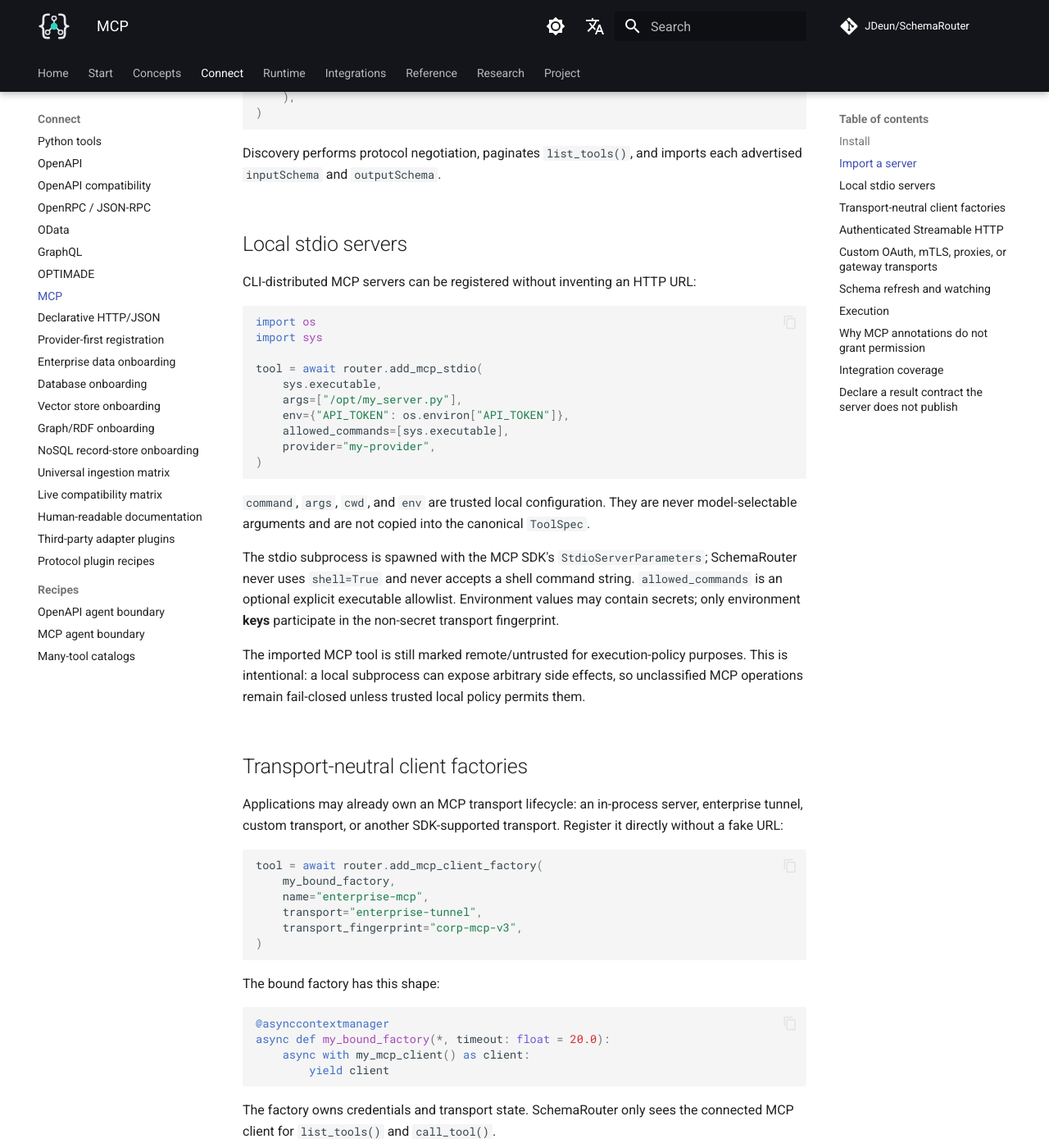
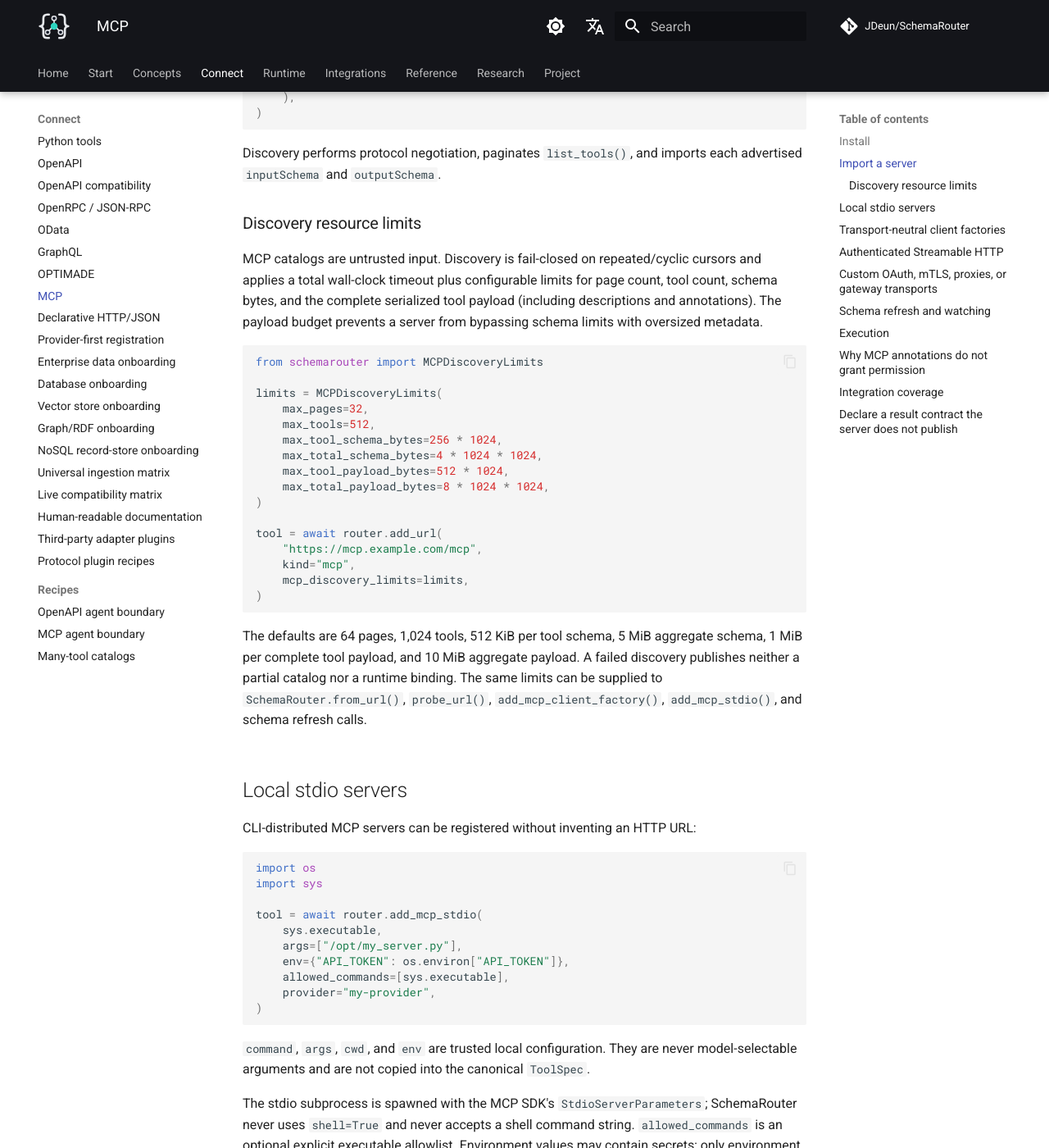
Before and after one commit to JDeun/SchemaRouter, an MkDocs documentation site: the page built from docs/guides/mcp.md, in a window 1280 px wide and 1400 px high, scrolled down 746 px. Shown: the whole window at 82% size. Built offline with MkDocs 1.6.1 and Material for MkDocs 9.7.7, drawn with Linux system fonts in a browser that asks for light colours; comment, search, counter and statistics services are not loaded.

Commit message:
security(mcp): bound retained tool metadata payloads

````diff
--- a/docs/guides/mcp.md
+++ b/docs/guides/mcp.md
@@ -34,6 +34,38 @@ router = await SchemaRouter.from_url(
 
 Discovery performs protocol negotiation, paginates `list_tools()`, and imports each advertised
 `inputSchema` and `outputSchema`.
+
+### Discovery resource limits
+
+MCP catalogs are untrusted input. Discovery is fail-closed on repeated/cyclic cursors and applies
+a total wall-clock timeout plus configurable limits for page count, tool count, schema bytes, and
+the complete serialized tool payload (including descriptions and annotations). The payload budget
+prevents a server from bypassing schema limits with oversized metadata.
+
+```python
+from schemarouter import MCPDiscoveryLimits
+
+limits = MCPDiscoveryLimits(
+    max_pages=32,
+    max_tools=512,
+    max_tool_schema_bytes=256 * 1024,
+    max_total_schema_bytes=4 * 1024 * 1024,
+    max_tool_payload_bytes=512 * 1024,
+    max_total_payload_bytes=8 * 1024 * 1024,
+)
+
+tool = await router.add_url(
+    "https://mcp.example.com/mcp",
+    kind="mcp",
+    mcp_discovery_limits=limits,
+)
+```
+
+The defaults are 64 pages, 1,024 tools, 512 KiB per tool schema, 5 MiB aggregate schema,
+1 MiB per complete tool payload, and 10 MiB aggregate payload. A failed discovery publishes
+neither a partial catalog nor a runtime binding. The same limits can be supplied to
+`SchemaRouter.from_url()`, `probe_url()`, `add_mcp_client_factory()`, `add_mcp_stdio()`,
+and schema refresh calls.
 
 ## Local stdio servers
 
````
Also changed, not shown: docs_ko/guides/mcp.md (+33 -1 lines), 2 other files.
